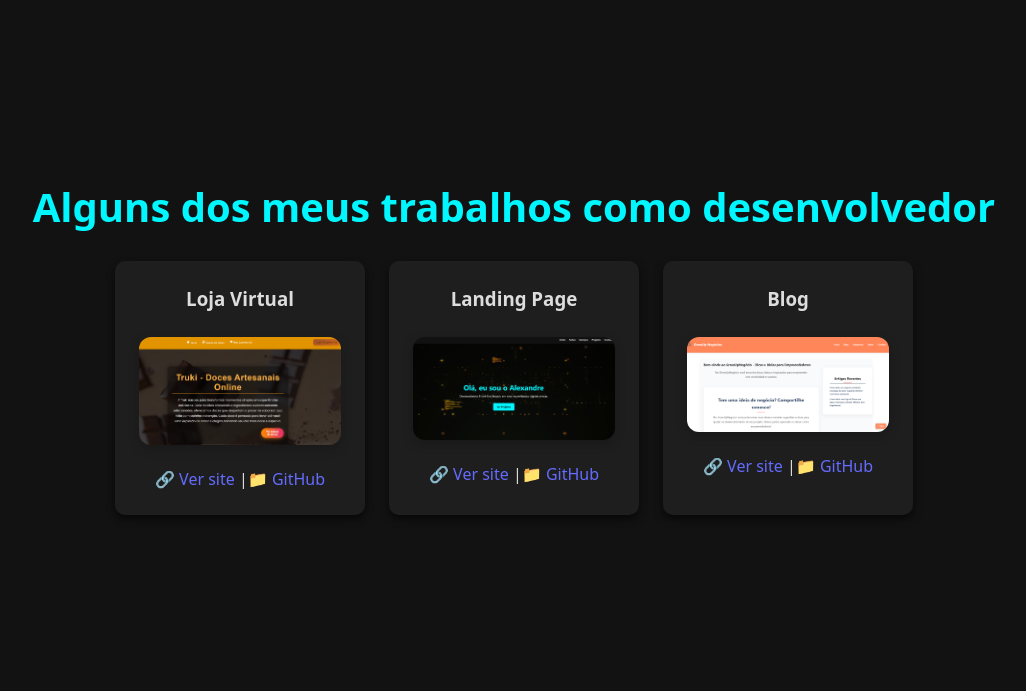
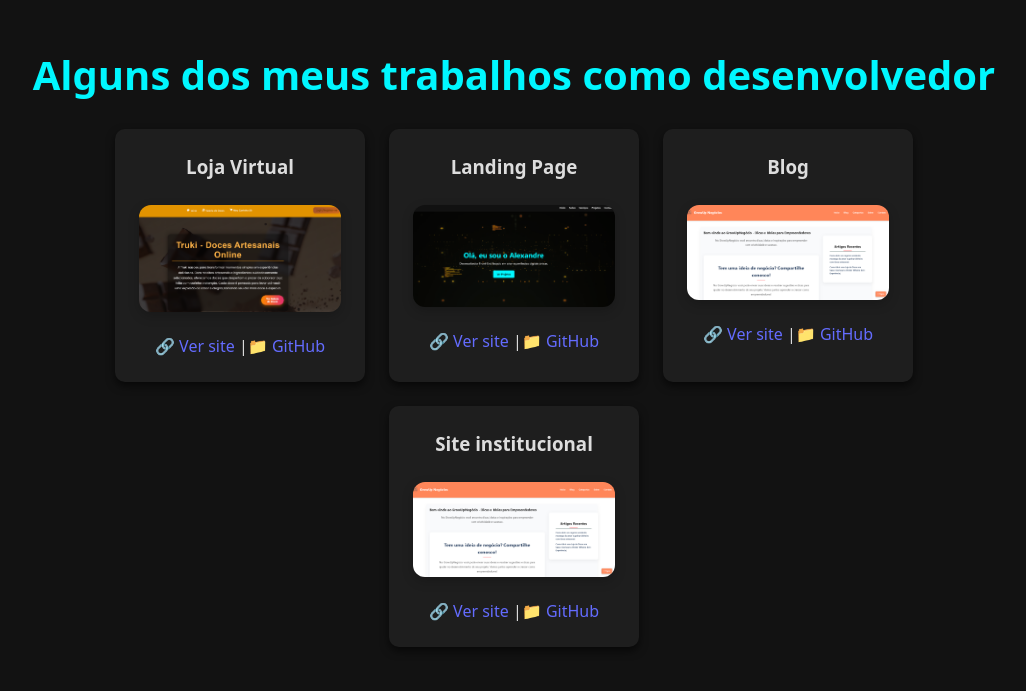
Before and after one commit to AlexandreMoreiraC/marswebsite, a React (Vite) app: page / in a window 1280 px wide. Shown: the part 2494-3185 px from the top of the page, without its empty margins (126-1152 px from the left). Built offline with nearby package versions, Linux system fonts and the light colour scheme.

Commit message:
atualiçao novo projeto

```diff
--- a/src/pages/Home.jsx
+++ b/src/pages/Home.jsx
@@ -98,6 +98,14 @@ export default function Home() {
             <a href="https://grow-up-neg-cios.vercel.app" target="_blank" rel="noopener noreferrer">🔗 Ver site</a> |
             <a href="https://github.com/AlexandreMoreiraC/GrowUpNeg-cios" target="_blank" rel="noopener noreferrer">📁 GitHub</a>
           </div>
+
+          <div className="project-card">
+            <h3>Site institucional</h3>
+            <br />
+            <img src="/blog.png" alt="Blog" className="project-image" />
+            <a href="https://estetica1-bay.vercel.app/" target="_blank" rel="noopener noreferrer">🔗 Ver site</a> |
+            <a href="https://github.com/AlexandreMoreiraC/estetica1" target="_blank" rel="noopener noreferrer">📁 GitHub</a>
+          </div>
           </div>
 
       </section>
```
